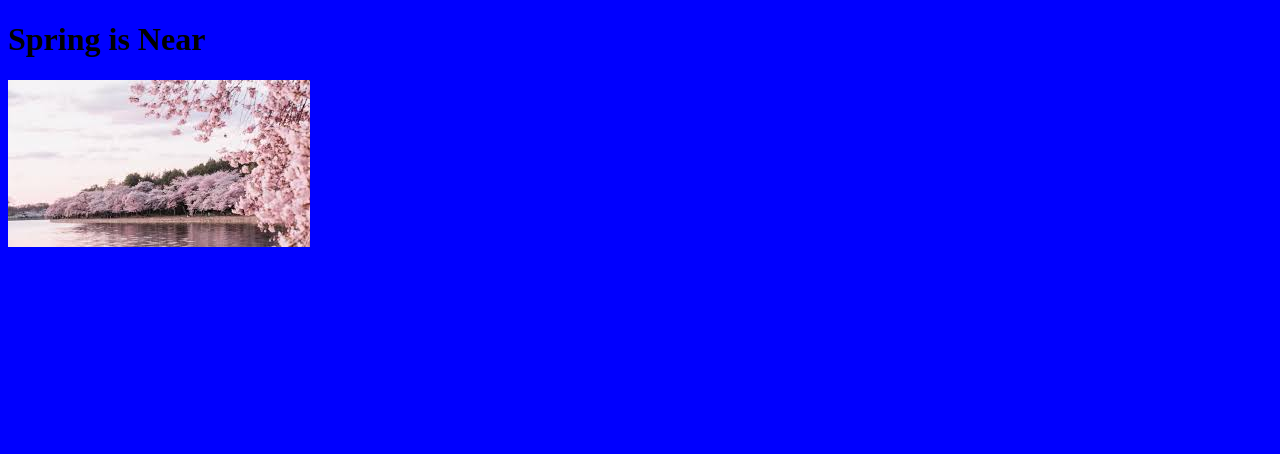
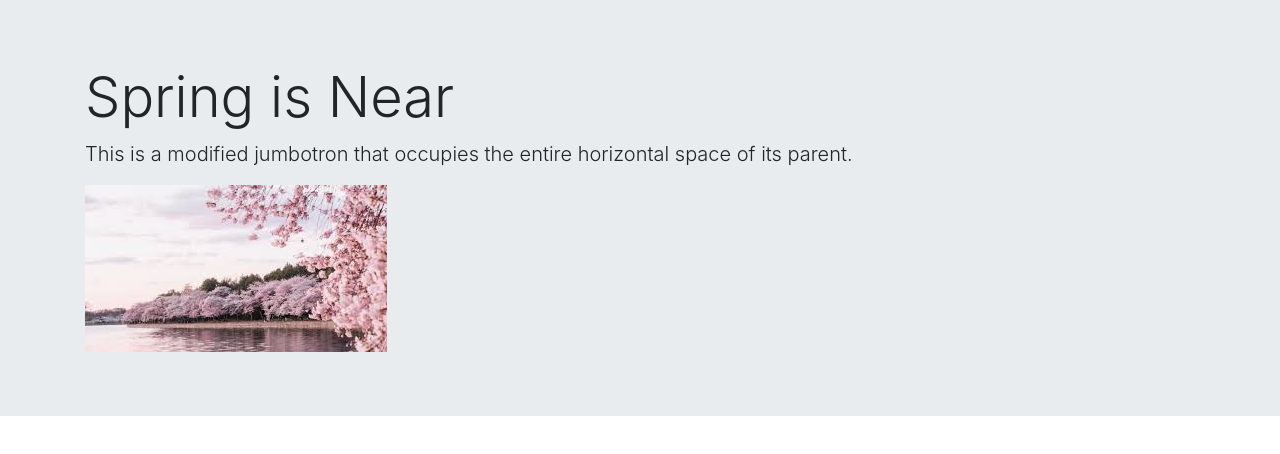
Before and after one commit to justinfredericks10/Spring, a plain HTML site: page index.html in a window 1280 px wide. Drawn offline with nearby package versions, Linux system fonts and the light colour scheme.

Commit message:
added bootstrap

```diff
--- a/index.html
+++ b/index.html
@@ -4,10 +4,22 @@
   <head>
     <meta charset="utf-8">
     <link rel="stylesheet" href="style.css">
+    <link rel="stylesheet" href="https://stackpath.bootstrapcdn.com/bootstrap/4.4.1/css/bootstrap.min.css" integrity="sha384-Vkoo8x4CGsO3+Hhxv8T/Q5PaXtkKtu6ug5TOeNV6gBiFeWPGFN9MuhOf23Q9Ifjh" crossorigin="anonymous">
     <title></title>
   </head>
+
   <body>
-    <h1>Spring is Near</h1>
-  <img src="spring.jpg" alt="spring.jpg">
+
+
+  <div class="jumbotron jumbotron-fluid">
+  <div class="container">
+    <h1 class="display-4">Spring is Near</h1>
+    <p class="lead">This is a modified jumbotron that occupies the entire horizontal space of its parent.</p>
+      <img src="spring.jpg" alt="spring.jpg">
+  </div>
+</div>
   </body>
+  <script src="https://code.jquery.com/jquery-3.4.1.slim.min.js" integrity="sha384-J6qa4849blE2+poT4WnyKhv5vZF5SrPo0iEjwBvKU7imGFAV0wwj1yYfoRSJoZ+n" crossorigin="anonymous"></script>
+<script src="https://cdn.jsdelivr.net/npm/popper.js@1.16.0/dist/umd/popper.min.js" integrity="sha384-Q6E9RHvbIyZFJoft+2mJbHaEWldlvI9IOYy5n3zV9zzTtmI3UksdQRVvoxMfooAo" crossorigin="anonymous"></script>
+<script src="https://stackpath.bootstrapcdn.com/bootstrap/4.4.1/js/bootstrap.min.js" integrity="sha384-wfSDF2E50Y2D1uUdj0O3uMBJnjuUD4Ih7YwaYd1iqfktj0Uod8GCExl3Og8ifwB6" crossorigin="anonymous"></script>
 </html>
```
